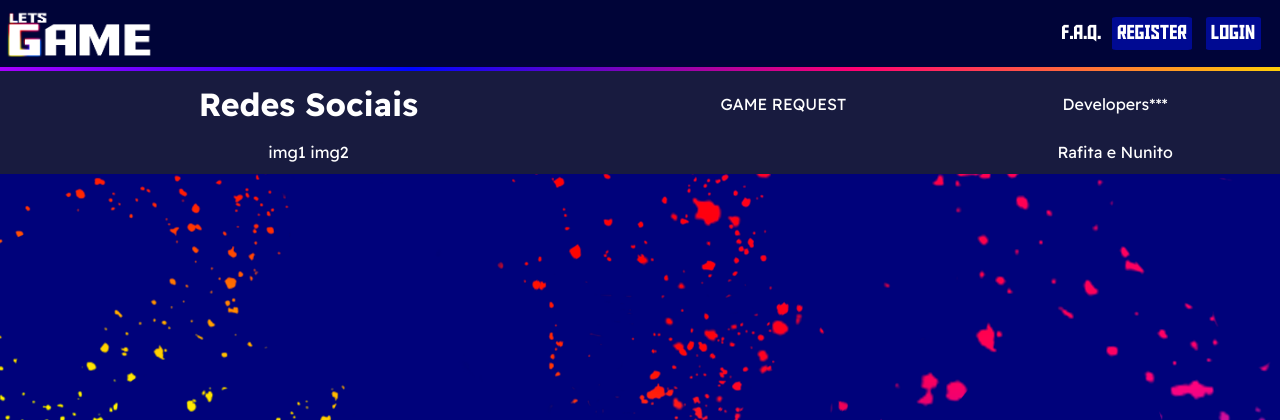
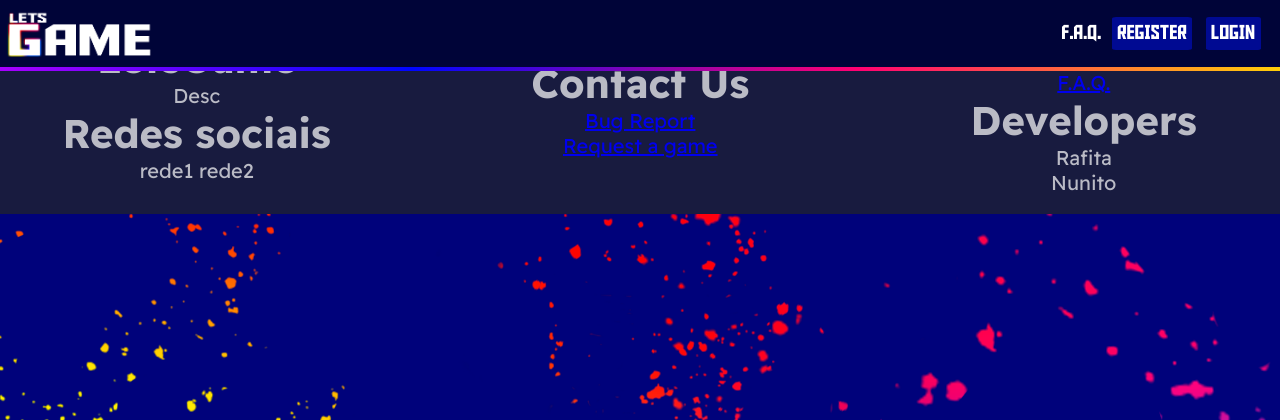
Before and after one commit to pt1C3/pap, a PHP site: page /faq.php in a window 1280 px wide. Shown: the top 420 px of the page. Run offline with PHP 8.4, Linux system fonts and the light colour scheme.

Commit message:
Atualização Footer

```diff
--- a/components/footer.php
+++ b/components/footer.php
@@ -1,67 +1,49 @@
 <div class="footer-container">
+        <div class="leftItems">
+            <div class="logoDesc">
+                <h1>
+                    LetsGame
+                </h1>
+                <p>
+                    Desc
+                </p>
+            </div>
+            <div class="redes sociais">
+                <h1>
+                    Redes sociais
+                </h1>
+                <div class="iconRedes">
+                    <p>
+                        rede1
+                    </p>
+                    <p>
+                        rede2
+                    </p>
+                </div>
+            </div>
+        </div>
+        <div class="middleItems">
+            <h1>
+                Contact Us
+            </h1>
+            <a href="#">
+                <p>Bug Report</p>
+            </a>
+            <a href="#">
+                <p>Request a game</p>
+            </a>
+        </div>
+        <div class="rightItems">
+            <h1>About Us</h1>
+            <a href="#">
+                <p>F.A.Q.</p>
+            </a>
 
-  <table>
-    <thead>
-
-      <th>
-        <img src="./images/logo.png" style="width:100px">
-      </th>
-
-      <th>
-        Contact Us
-      </th>
-
-      <th>
-        About Us
-      </th>
-
-    </thead>
-    <tbody>
-      <tr>
-        <td>
-          Descrição***
-        </td>
-        <td>
-          Bug Report***
-        </td>
-        <td>
-          F.A.Q
-        </td>
-      </tr>
-
-      <tr>
-        <td>
-          <h1>Redes Sociais</h1>
-        </td>
-
-        <td>
-          GAME REQUEST
-        </td>
-
-        <td>
-          Developers***
-        </td>
-      </tr>
-
-      <tr>
-        <td>
-          <ul class="ulfoot">
-            <li class="lifoot">
-              img1
-            </li>
-            <li class="lifoot">
-              img2
-            </li>
-
-          </ul>
-        </td>
-        <td>
-
-        </td>
-
-        <td>Rafita e Nunito</td>
-      </tr>
-    </tbody>
-  </table>
+            <h1>Developers</h1>
+            <div class="devs">
+                <p>Rafita</p>
+                <p>Nunito</p>
+            </div>
+        </div>
 
 </div>
--- a/styles.css
+++ b/styles.css
@@ -206,30 +206,21 @@ flex-direction: row;
 justify-content: space-between;
 align-items: center;
 width: 99%;
-font-size: 6pt;
+font-size: 15pt;
 padding: 5pt;
 background-color: #181b3f;
-height: 20vh;
+height: 25vh;
 color:rgba(255,255 , 255, 0.7);
 border-top: 1pt white solid;
 border-image: linear-gradient(90deg, rgba(180, 0, 255, 1) 0%, rgba(0, 6, 255, 1) 33%, rgba(255, 0, 114, 1) 66%, rgba(255, 222, 0, 1) 100%);
 border-image-slice: 60 30;
+    text-align: center;
+    display: grid;
+    gap: 5%;
+    grid-template-columns: repeat(3,1fr);
 }
-.footer-container table{
-    width: 100%;
-    height: 100%;
-    border-collapse:collapse;
-    border-spacing: 0;
 
-}
-.footer-container td{
-    text-align: center;
-}
-.ulfoot{
-    list-style-type:none;
-    width:100%;
-}
-.lifoot{
+.iconRedes p{
     display: inline;
 }
 /*Navbar*/
```
Also changed, not shown: play.css (+29 -14 lines), play.php (+3 -4 lines).
